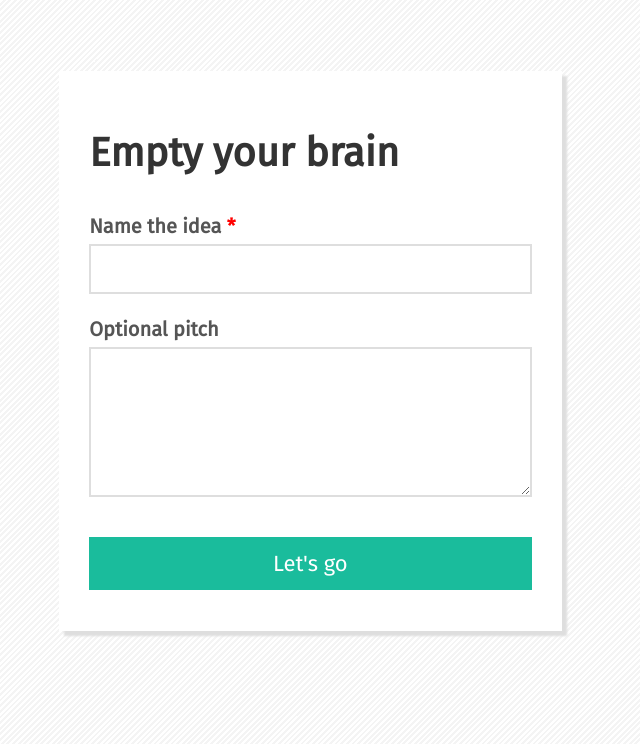
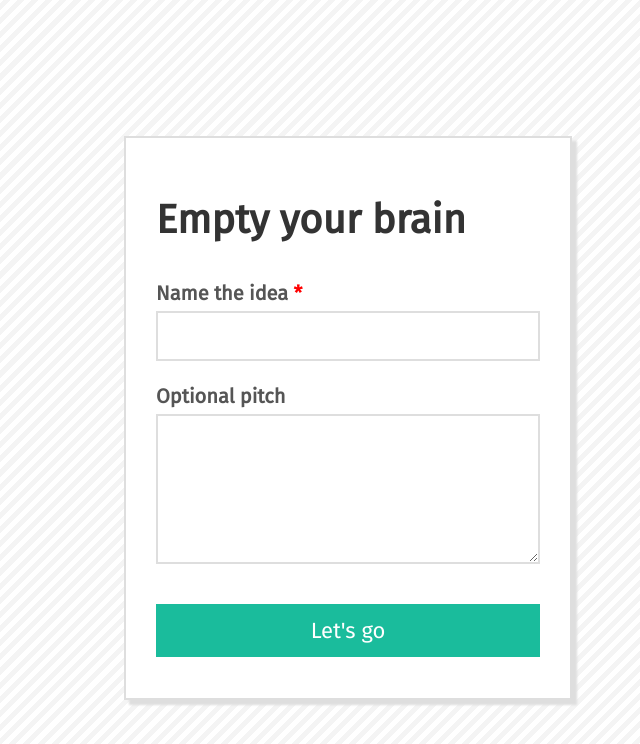
Before and after one commit to nilq/idea-party, a Svelte app in the folder webapp/: page / in a window 1280 px wide. Shown: the top 744 px of the page, without its empty margins (12-652 px from the left). Built offline with nearby package versions, Linux system fonts and the light colour scheme; no server answers.

Commit message:
Add finishing touches

```diff
--- a/webapp/public/global.css
+++ b/webapp/public/global.css
@@ -18,9 +18,22 @@
 	box-sizing: border-box;
 	font-family: -apple-system, BlinkMacSystemFont, "Segoe UI", Roboto, Oxygen-Sans, Ubuntu, Cantarell, "Helvetica Neue", sans-serif;
 
-	background: repeating-linear-gradient(-45deg, transparent, transparent 2px, #f4f4f4 2px, #f4f4f4 4px);
+	font-family: Fira;
+}
 
-	font-family: Fira;
+.bg {
+	background: repeating-linear-gradient(-45deg, transparent, transparent 5px, #f4f4f4 5px, #f4f4f4 10px);
+	background-position: center;
+	background-repeat: no-repeat;
+	background-size: cover;
+	position: fixed;
+	top: 0px;
+	bottom: 0px;
+	left: 0px;
+	right: 0px;
+	z-index: -1;
+	-webkit-transform: translateZ(0);
+	pointer-events: none;
 }
 
 a {
--- a/webapp/src/components/AddIdea.svelte
+++ b/webapp/src/components/AddIdea.svelte
@@ -37,14 +37,24 @@
 
 <style>
     .root {
-        width: 70%;
+        position: fixed;
+        width: 30%;
+
         background-color: #FFF;
+        border: 2px solid #DEDEDE;
 
         box-shadow: 5px 5px 2px #DEDEDE;
 
         padding: 30px;
         margin-left: 10%;
         margin-top: 10%;
+    }
+
+    @media only screen and (max-width: 960px) {
+        .root {
+            position: static;
+            width: 70%;
+        }
     }
 
     .content {
--- a/webapp/src/components/Idea.svelte
+++ b/webapp/src/components/Idea.svelte
@@ -18,7 +18,7 @@
         </span>
     </span>
 
-    <p>
+    <p class="pitch">
         {pitch}
     </p>
 </article>
@@ -27,8 +27,9 @@
     article {
         background: #FFF;
         box-shadow: 3px 3px 2px #DEDEDE;
+        border: 2px solid #DEDEDE;
 
-        padding: 15px;
+        padding: 25px;
         margin: 10px;
 
         margin-bottom: 15px;
@@ -36,6 +37,11 @@
 
     span.heading {
         display: flex;
+        margin-bottom: 5px;
+    }
+
+    .pitch {
+        white-space: pre-line;
     }
 
     h5 {
--- a/webapp/src/components/Ideas.svelte
+++ b/webapp/src/components/Ideas.svelte
@@ -1,5 +1,5 @@
 <script>
-	import Idea from './idea.svelte'
+	import Idea from './Idea.svelte'
 	import { onMount } from 'svelte'
 
 	import axios from "axios"
@@ -44,7 +44,7 @@
 
 <style>
 	.root {
-		margin-top: 10%;
+		margin-top: 20%;
 		width: 90%;
 		margin-left: 5%;
 	}
--- a/webapp/src/routes/MainPage.svelte
+++ b/webapp/src/routes/MainPage.svelte
@@ -13,7 +13,7 @@
 
 
 <main>
-
+	<div class="bg"/>
 	<section class="add-idea">
 		<AddIdea on:ideaAdded={handleIdeaAdded} />
 	</section>
```
Also changed, not shown: 1 other file (tests, documents, lock files or other folders).
